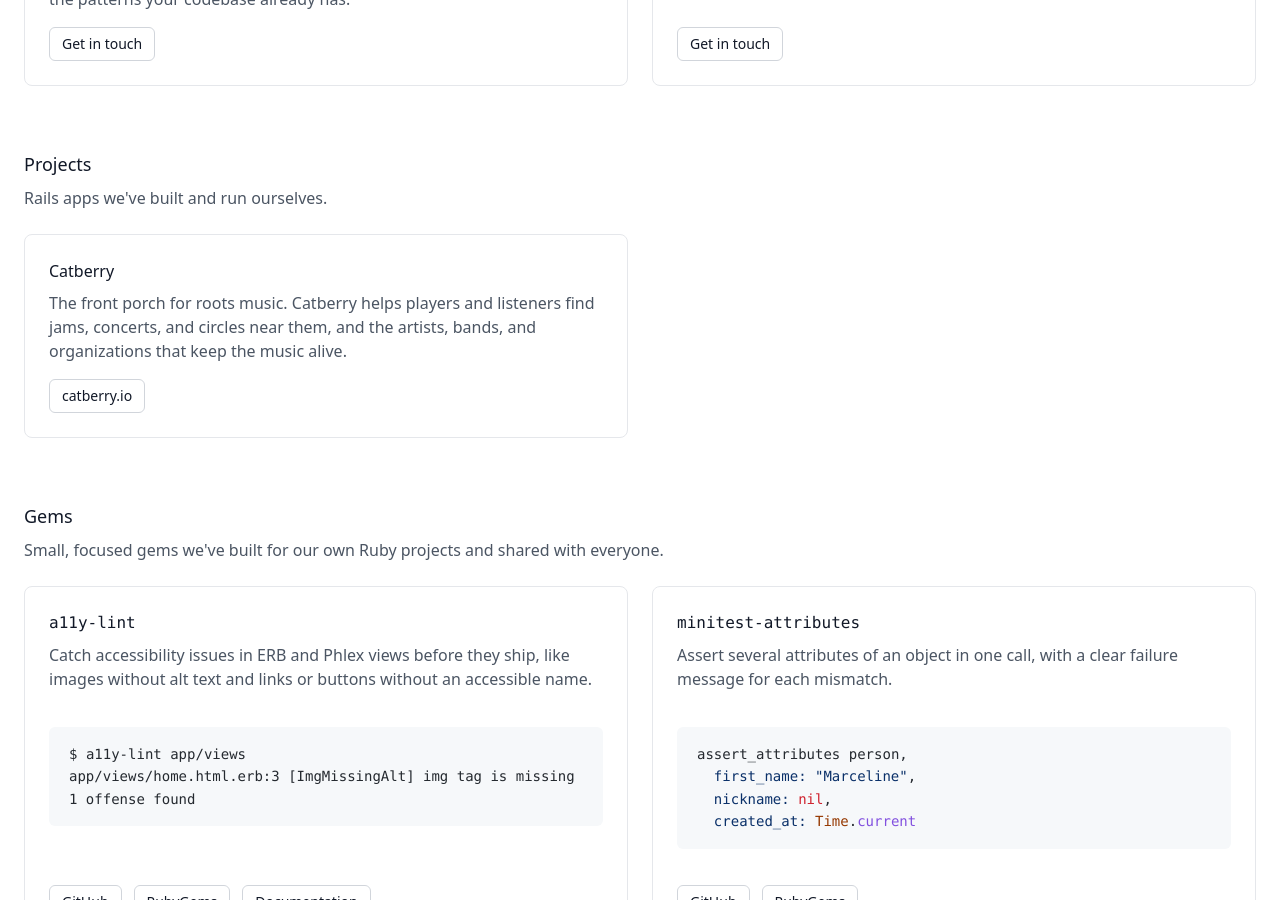
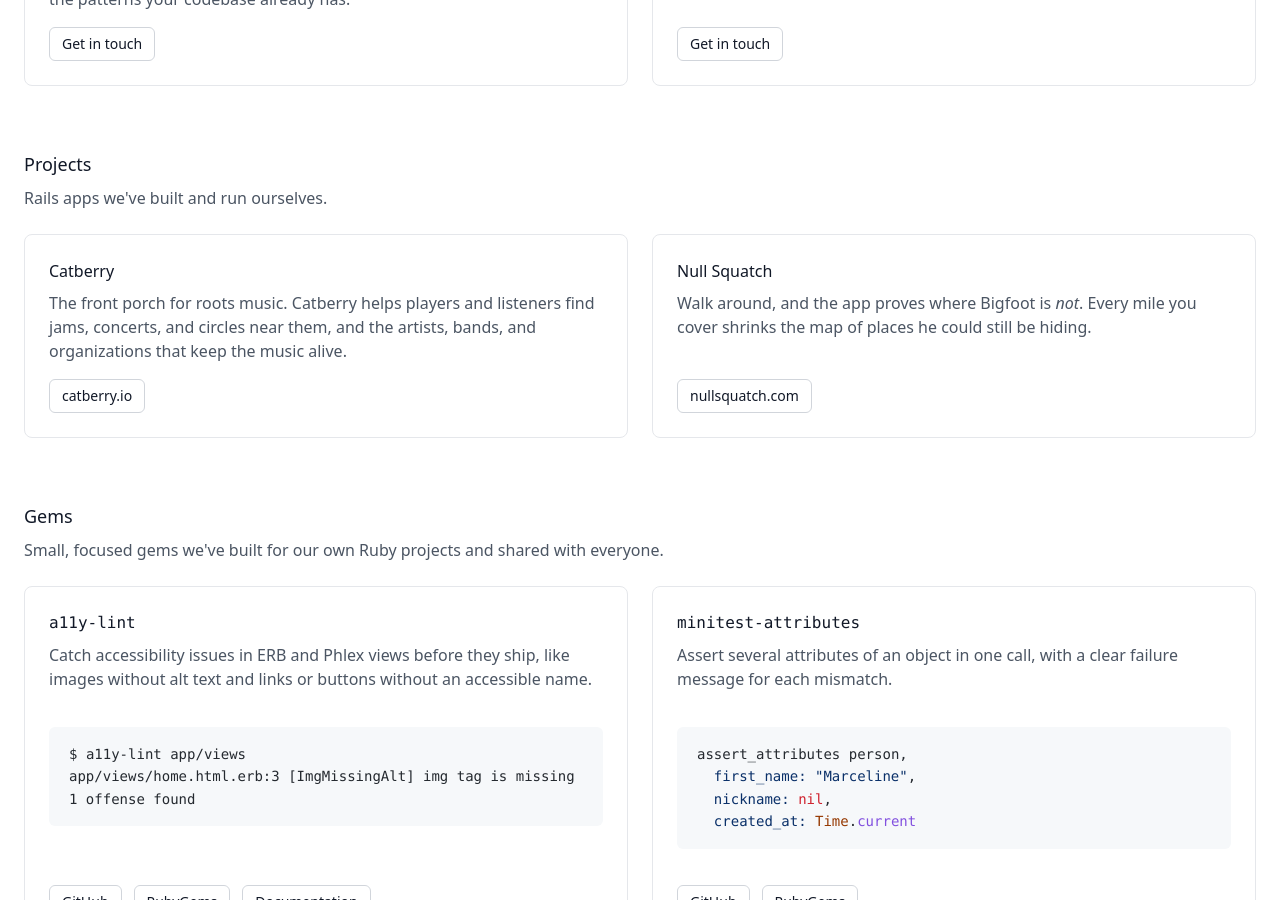
Before and after one commit to Guided-Rails/guided-rails.github.io, a Jekyll site: the page built from index.markdown, in a window 1280 px wide and 900 px high, scrolled down 738 px. Built offline with Jekyll 4.4.1, drawn with Linux system fonts in a browser that asks for light colours; nearby versions of some CDN libraries; comment, search, counter and statistics services are not loaded.

Commit message:
Add Null Squatch to Projects

```diff
--- a/_layouts/landing.html
+++ b/_layouts/landing.html
@@ -50,6 +50,15 @@
       </p>
       <div class="mt-auto flex flex-wrap gap-3 pt-4 text-sm">
         <a href="https://catberry.io" class="rounded-md border border-gray-300 px-3 py-1.5 hover:border-gray-900 hover:text-gray-900">catberry.io</a>
+      </div>
+    </div>
+    <div class="flex min-w-0 flex-col rounded-lg border border-gray-200 p-6">
+      <h3 class="text-base font-medium">Null Squatch</h3>
+      <p class="mt-2 text-gray-600">
+        Walk around, and the app proves where Bigfoot is <em>not</em>. Every mile you cover shrinks the map of places he could still be hiding.
+      </p>
+      <div class="mt-auto flex flex-wrap gap-3 pt-4 text-sm">
+        <a href="https://nullsquatch.com" class="rounded-md border border-gray-300 px-3 py-1.5 hover:border-gray-900 hover:text-gray-900">nullsquatch.com</a>
       </div>
     </div>
   </div>
```
